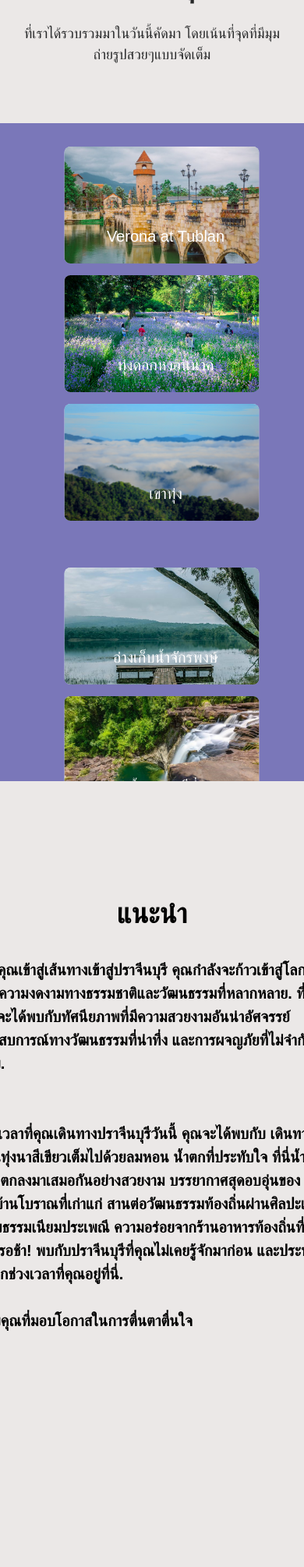
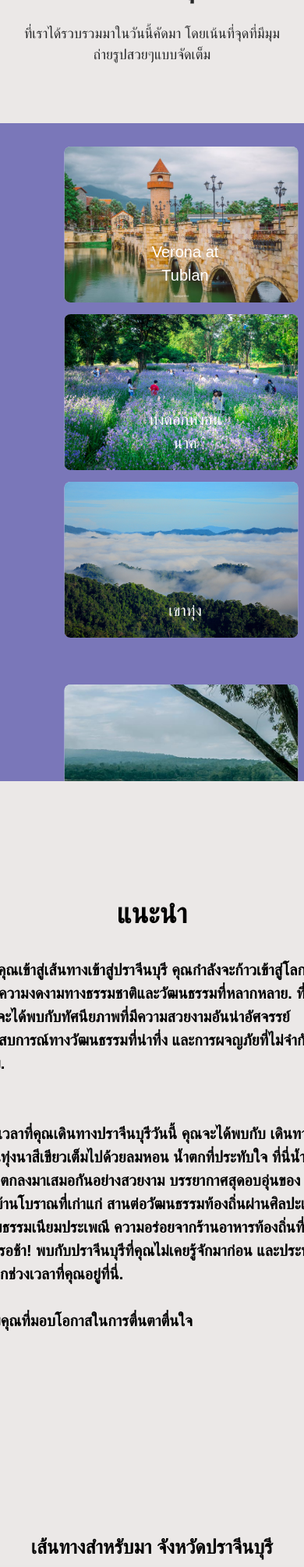
Before and after one commit to Kittigan14/SampleFileWorks, a PHP site: page / in a window 390 px wide; the page is wider, and only the part inside the window is pictured. Shown: the part 756-2766 px from the top of that part at 78% size. Run offline with PHP 8.4, Linux system fonts and the light colour scheme; some web fonts are replaced.

Commit message:
Update Code

```diff
--- a/Web-Programming-V2/index.html
+++ b/Web-Programming-V2/index.html
@@ -132,18 +132,28 @@
     </div>
 
     <div class="section3" id="section3">
+        <div class="googlemap">
+            <center>
+                <div class="map-title">เส้นทางสำหรับมา จังหวัดปราจีนบุรี</div>
+            </center>
+            <iframe
+                src="https://www.google.com/maps/embed?pb=!1m18!1m12!1m3!1d495478.96704285446!2d101.30214879405936!3d14.022197356775418!2m3!1f0!2f0!3f0!3m2!1i1024!2i768!4f13.1!3m3!1m2!1s0x311c5f4956b8552f%3A0x1019237450c4910!2z4Lib4Lij4Liy4LiI4Li14LiZ4Lia4Li44Lij4Li1!5e0!3m2!1sth!2sth!4v1702226771396!5m2!1sth!2sth"
+                width="100%" height="450" style="border:0; border-radius: 24px; box-shadow: rgba(0, 0, 0, 0.1) -4px 9px 25px -6px;" allowfullscreen="" loading="lazy"
+                referrerpolicy="no-referrer-when-downgrade">
+            </iframe>
+        </div>
         <ul class="wrapper">
             <li class="icon">
-                    <span class="tooltip">Hello</span>
-                    <span><i class="fas fa-dragon"></i></span>
+                <span class="tooltip">อ้างอิน</span>
+                <span><img src="./Images/Icon/quotes.png" alt=""></span>
             </li>
             <li class="icon">
-                    <span class="tooltip">Hello</span>
-                    <span><i class="fas fa-dragon"></i></span>
+                <span class="tooltip">ประวัติ</span>
+                <span><img src="./Images/Icon/world.png" alt=""></span>
             </li>
             <li class="icon">
-                    <span class="tooltip">Hello</span>
-                    <span><i class="fas fa-dragon"></i></span>
+                <span class="tooltip">GitHub</span>
+                <span><img src="./Images/Icon/github.png" alt=""></span>
             </li>
         </ul>
     </div>
--- a/Web-Programming-V2/style.css
+++ b/Web-Programming-V2/style.css
@@ -251,42 +251,38 @@
 .section1,
 .section2,
 .section3 {
+    position: relative;
     display: flex;
     justify-content: center;
     align-items: center;
     height: 100vh;
     background: var(--bg--white);
-    position: relative;
 }
 
 .section1-content {
     width: 100%;
-    /* height: 65vh; */
     display: flex;
     flex-wrap: wrap;
     justify-content: center;
     background: var(--bg--blue);
     transition: all .4s ease;
-}
 
-.section-row {
+    & .section-row {
         display: grid;
         grid-template-columns: repaest(auto-fit,
                 minmax(min(11.25rem, 40vh), 1fr));
         grid-gap: 1rem;
         justify-content: center;
         align-items: center;
-    margin: 30px 20px;
+        margin: 30px 40px;
     }
-
-.section-images {
+    & .section-images {
         position: relative;
         width: 100%;
         max-width: 300px;
         margin: 0 50px;
-}
 
-.image-overlay {
+        & .image-overlay {
             width: 300px;
             height: 200px;
             object-fit: cover;
@@ -365,20 +363,18 @@
     border-bottom-left-radius: 24px;
 }
 
-/* .section3-content {
+.googlemap {
     position: absolute;
-    display: flex;
-    flex-direction: column;
-    left: 0;
-    bottom: 0;
-    width: 100%;
-    height: 50vh;
-    background-image: linear-gradient(45deg, rgba(254, 246, 210, 0.53) 0%, rgba(254, 246, 210, 0.53) 14.286%,rgba(221, 240, 216, 0.53) 14.286%, rgba(221, 240, 216, 0.53) 28.572%,rgba(188, 233, 223, 0.53) 28.572%, rgba(188, 233, 223, 0.53) 42.858%,rgba(156, 227, 229, 0.53) 42.858%, rgba(156, 227, 229, 0.53) 57.144%,rgba(123, 220, 235, 0.53) 57.144%, rgba(123, 220, 235, 0.53) 71.42999999999999%,rgba(90, 214, 242, 0.53) 71.43%, rgba(90, 214, 242, 0.53) 85.71600000000001%,rgba(57, 207, 248, 0.53) 85.716%, rgba(57, 207, 248, 0.53) 100.002%),linear-gradient(135deg, rgb(246, 99, 200) 0%, rgb(246, 99, 200) 12.5%,rgb(223, 98, 196) 12.5%, rgb(223, 98, 196) 25%,rgb(199, 97, 192) 25%, rgb(199, 97, 192) 37.5%,rgb(176, 96, 188) 37.5%, rgb(176, 96, 188) 50%,rgb(152, 95, 184) 50%, rgb(152, 95, 184) 62.5%,rgb(129, 94, 180) 62.5%, rgb(129, 94, 180) 75%,rgb(105, 93, 176) 75%, rgb(105, 93, 176) 87.5%,rgb(82, 92, 172) 87.5%, rgb(82, 92, 172) 100%);
-    border-top-right-radius: 24px;
-    border-top-left-radius: 24px;
-    box-shadow: rgba(0, 0, 0, 0.4) 0px 22px 70px 4px;
-    transition: all 1s ease-in-out;
-} */
+    width: 650px;
+    top: 13%;
+}
+
+.map-title {
+    font-size: 25px;
+    font-weight: 600;
+    margin: 10px;
+    transition: all .5s ease;
+}
 
 .wrapper {
     display: flex;
@@ -518,8 +528,8 @@
     }
 
     .overlay {
-        width: 200px;
-        left: 30px;
+        width: 250px;
+        left: 80px;
     }
 }
 
```
Also changed, not shown: other parts of Web-Programming-V2/style.css (+23 -7 lines), Web-Programming-V2/note.txt (deleted, +0 -13 lines), Web-Programming-V2/test.html (added, +24 -0 lines), Web-Programming-V2/Images/Icon/expand-arrows.png (added), Web-Programming-V2/Images/Icon/github.png (added), Web-Programming-V2/Images/Icon/quotes.png (added), Web-Programming-V2/Images/Icon/world.png (added), Web-Programming-V2/script.js (line endings or trailing spaces). Lines whose indentation alone changed are shown as unchanged.
